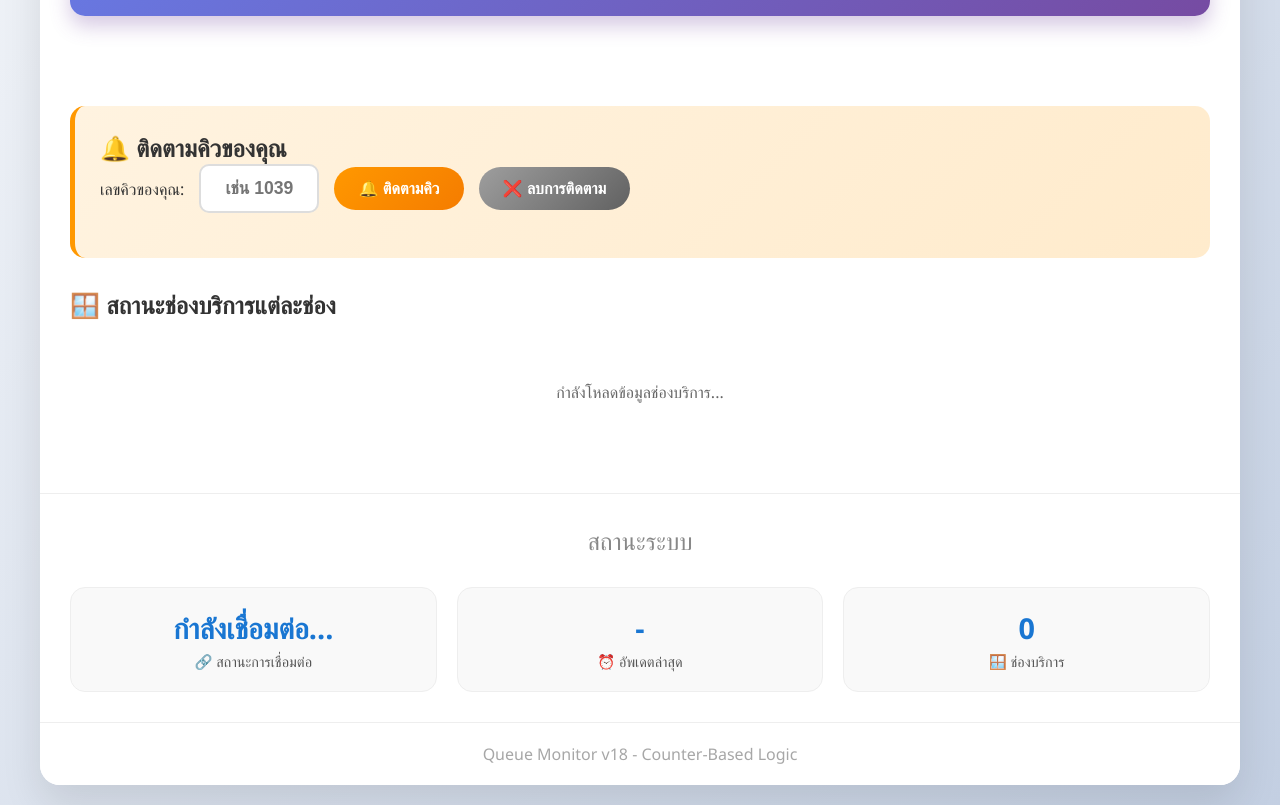
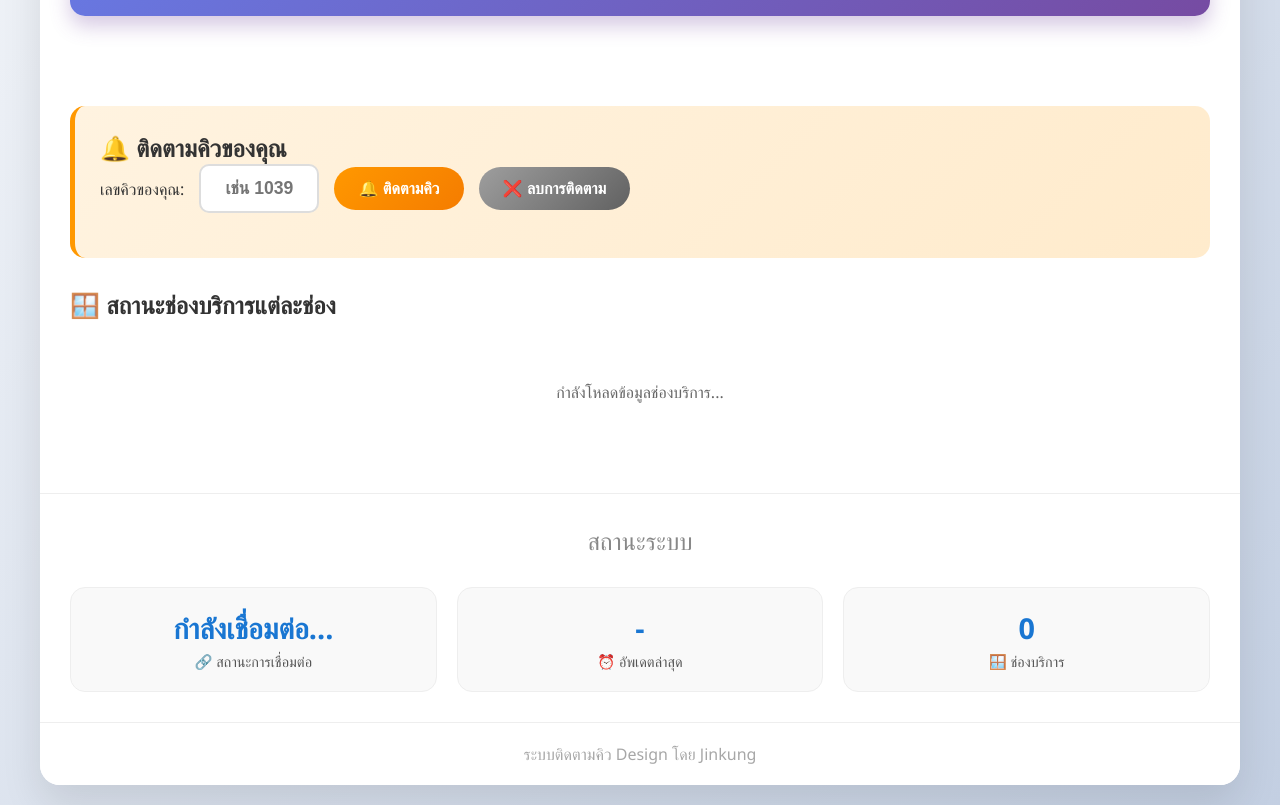
Before and after one commit to jinoga/queue-monitor, a website: page public/index.html in a window 1280 px wide. Shown: the part 379-1184 px from the top of the page. Drawn offline with nearby package versions, Linux system fonts and the light colour scheme.

Commit message:
Update index.html

```diff
--- a/public/index.html
+++ b/public/index.html
@@ -64,7 +64,7 @@
         <div class="notification-panel"><h2>🔔 ติดตามคิวของคุณ</h2><div class="notification-input"><label>เลขคิวของคุณ:</label><input type="text" id="queueNumber" class="queue-input" placeholder="เช่น 1039"><button class="btn btn-warning" id="trackBtn">🔔 ติดตามคิว</button><button class="btn btn-secondary" id="clearTrackBtn">❌ ลบการติดตาม</button></div><div id="trackedQueueContainer" style="display: none;"><div class="tracked-queue" id="trackedQueue"><div class="queue-status"><div class="queue-info"><div class="queue-number" id="trackedQueueNumber">-</div><div class="queue-details"><div id="queuePosition">รอตรวจสอบ...</div><div id="queueEstimate">กำลังคำนวณ...</div></div></div><div id="notificationStatus">🔔 กำลังติดตาม</div></div></div></div></div>
         <div><h2 style="padding: 0 30px; margin-bottom: 20px;">🪟 สถานะช่องบริการแต่ละช่อง</h2><div id="counterDisplay" class="counter-display-grid"><div style="text-align: center; padding: 40px; color: #666; grid-column: 1 / -1;">กำลังโหลดข้อมูลช่องบริการ...</div></div></div>
         <div style="border-top: 1px solid #eee; margin-top: 20px;"><h2 style="padding: 30px 30px 0 30px; text-align: center; color: #888; font-weight: 500;">สถานะระบบ</h2><div class="status-panel"><div class="status-card" id="connectionCard"><div class="status-value" id="connectionStatus">กำลังเชื่อมต่อ...</div><div class="status-label">🔗 สถานะการเชื่อมต่อ</div></div><div class="status-card"><div class="status-value" id="lastUpdate">-</div><div class="status-label">⏰ อัพเดตล่าสุด</div></div><div class="status-card"><div class="status-value" id="counterCount">0</div><div class="status-label">🪟 ช่องบริการ</div></div></div></div>
-        <div class="footer"><p>Queue Monitor v18 - Counter-Based Logic</p></div>
+        <div class="footer"><p>ระบบติดตามคิว Design โดย Jinkung</p></div>
     </div>
 
     <script>
```
